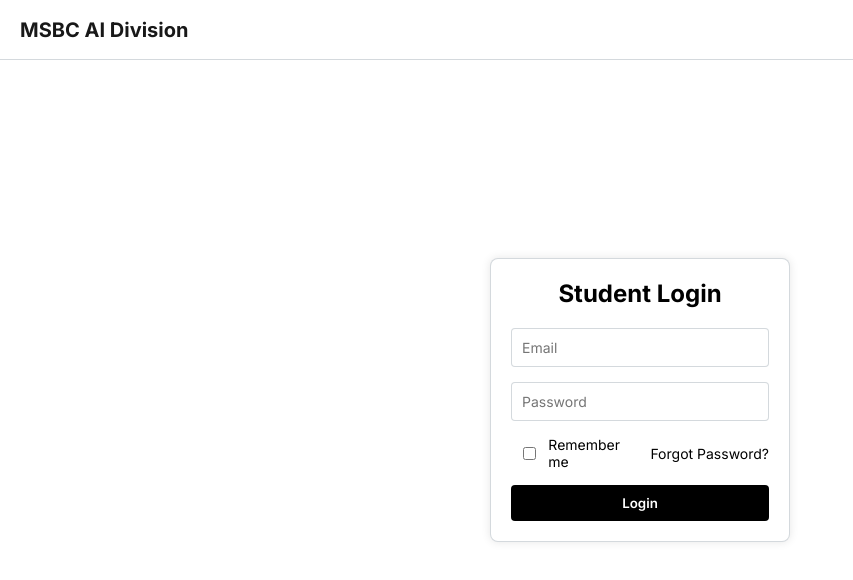
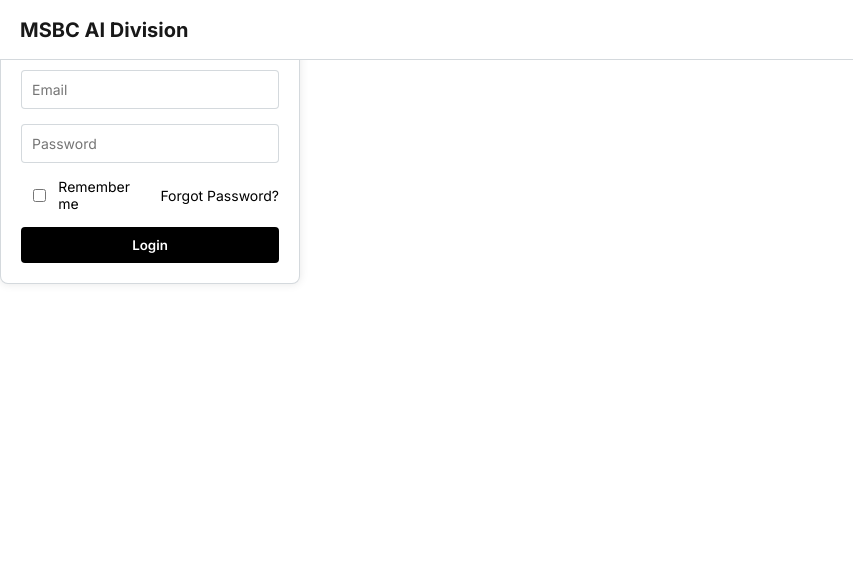
Before and after one commit to NotJanmejay/increments-ai, a React (Vite) app: page /login in a window 1280 px wide. Shown: the top 580 px of the page, without its empty margins (0-853 px from the left). Built offline with nearby package versions, Linux system fonts and the light colour scheme.

Commit message:
Feat : Added fetch call to backend to retrive student information

```diff
--- a/src/styles/LoginStyle.css
+++ b/src/styles/LoginStyle.css
@@ -1,11 +1,3 @@
-html, body {
-    height: 100%;
-    margin: 0;
-    display: flex;
-    justify-content: center;
-    align-items: center;
-    background-color: white;
-}
 
 /* Header Section */
 #login-header {
```
